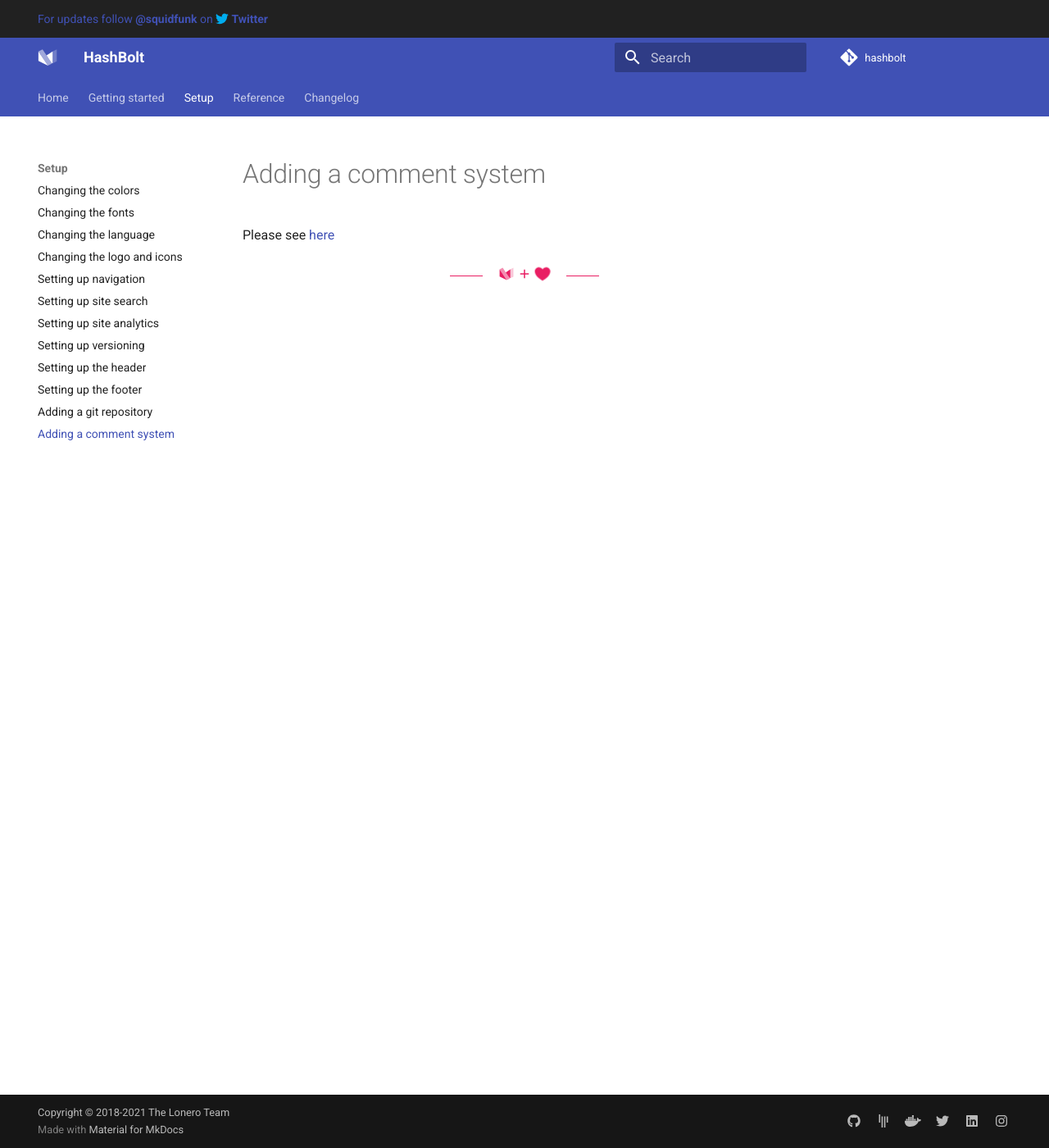
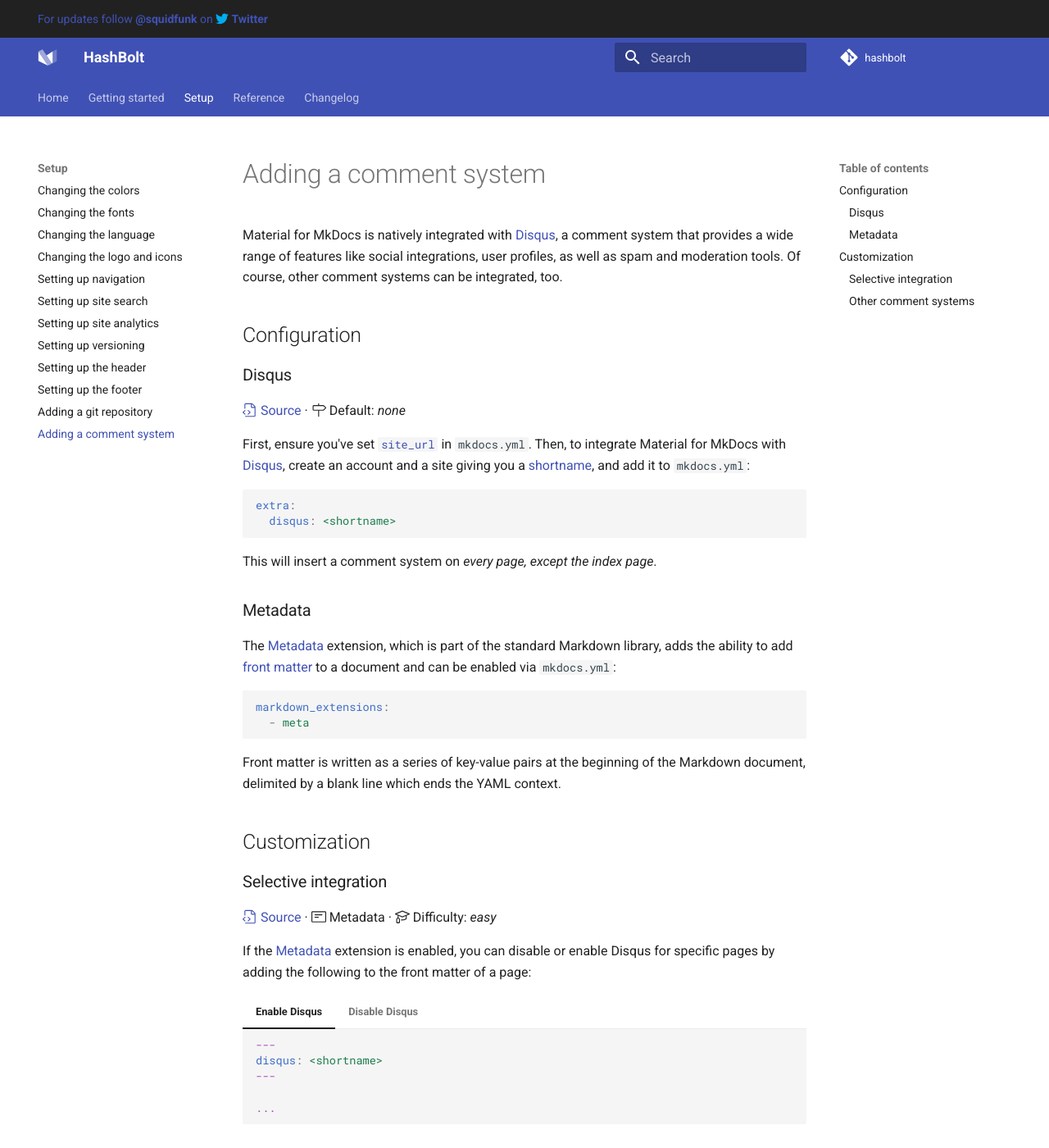
Before and after one commit to Lonero-Team/hashbolt, an MkDocs documentation site: the page built from docs/setup/adding-a-comment-system.md, in a window 1280 px wide and 1400 px high. Shown: the whole window at 82% size. Built offline with MkDocs 1.6.1 and Material for MkDocs 9.7.7, drawn with Linux system fonts in a browser that asks for light colours; comment, search, counter and statistics services are not loaded; some of the changed text lies outside the part shown.

Commit message:
Update adding-a-comment-system.md

````diff
--- a/docs/setup/adding-a-comment-system.md
+++ b/docs/setup/adding-a-comment-system.md
@@ -2,4 +2,101 @@
 template: overrides/main.html
 ---
 
-Please see [here](https://squidfunk.github.io/mkdocs-material/setup/adding-a-comment-system/)
+# Adding a comment system
+
+Material for MkDocs is natively integrated with [Disqus][1], a comment system
+that provides a wide range of features like social integrations, user profiles,
+as well as spam and moderation tools. Of course, other comment systems can be
+integrated, too.
+
+  [1]: https://disqus.com/
+
+## Configuration
+
+### Disqus
+
+[:octicons-file-code-24: Source][2] ·
+:octicons-milestone-24: Default: _none_
+
+First, ensure you've set [`site_url`][3] in `mkdocs.yml`. Then, to integrate
+Material for MkDocs with [Disqus][1], create an account and a site giving you a
+[shortname][4], and add it to `mkdocs.yml`:
+
+``` yaml
+extra:
+  disqus: <shortname>
+```
+
+This will insert a comment system on _every page, except the index page_.
+
+  [2]: https://github.com/squidfunk/mkdocs-material/blob/master/src/partials/integrations/disqus.html
+  [3]: https://www.mkdocs.org/user-guide/configuration/#site_url
+  [4]: https://help.disqus.com/en/articles/1717111-what-s-a-shortname
+
+### Metadata
+
+The [Metadata][5] extension, which is part of the standard Markdown library,
+adds the ability to add [front matter][6] to a document and can be enabled via
+`mkdocs.yml`:
+
+``` yaml
+markdown_extensions:
+  - meta
+```
+
+Front matter is written as a series of key-value pairs at the beginning of the
+Markdown document, delimited by a blank line which ends the YAML context.
+
+  [5]: https://github.com/squidfunk/mkdocs-material/blob/master/src/base.html
+  [6]: https://jekyllrb.com/docs/front-matter/
+
+## Customization
+
+### Selective integration
+
+[:octicons-file-code-24: Source][2] ·
+:octicons-note-24: Metadata ·
+:octicons-mortar-board-24: Difficulty: _easy_
+
+If the [Metadata][7] extension is enabled, you can disable or enable Disqus for
+specific pages by adding the following to the front matter of a page:
+
+=== "Enable Disqus"
+
+    ``` yaml
+    ---
+    disqus: <shortname>
+    ---
+
+    ...
+    ```
+
+=== "Disable Disqus"
+
+    ``` yaml
+    ---
+    disqus: ""
+    ---
+
+    ...
+    ```
+
+  [7]: #metadata
+
+### Other comment systems
+
+[:octicons-file-code-24: Source][8] ·
+:octicons-mortar-board-24: Difficulty: _easy_
+
+In order to integrate another JavaScript-based comment system provider, you can
+[extend the theme][9] and [override the `disqus` block][10]:
+
+``` html
+{% block disqus %}
+  <!-- Add custom comment system integration here -->
+{% endblock %}
+```
+
+  [8]: https://github.com/squidfunk/mkdocs-material/blob/master/src/base.html
+  [9]: ../customization.md#extending-the-theme
+  [10]: ../customization.md#overriding-blocks
````
